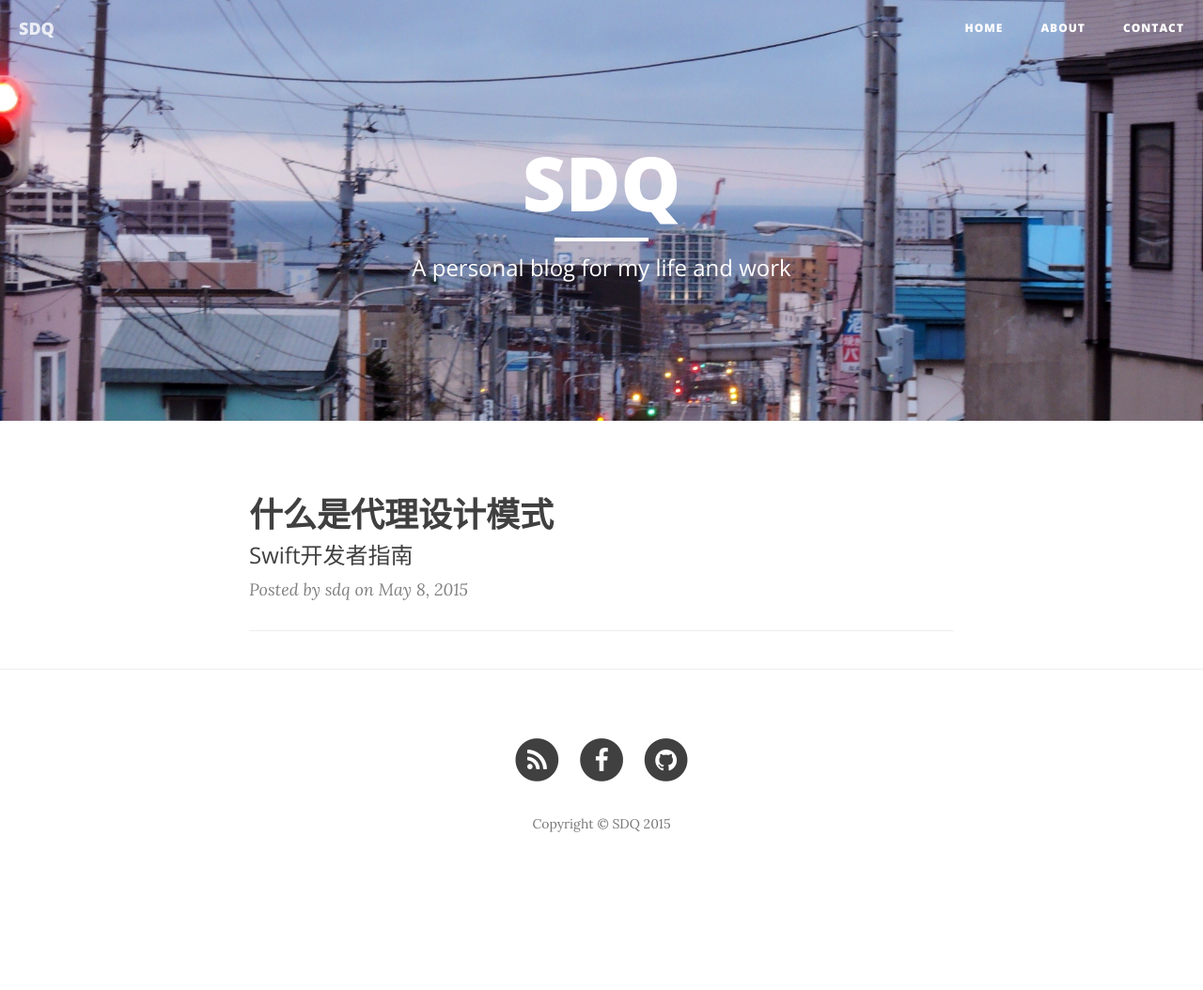
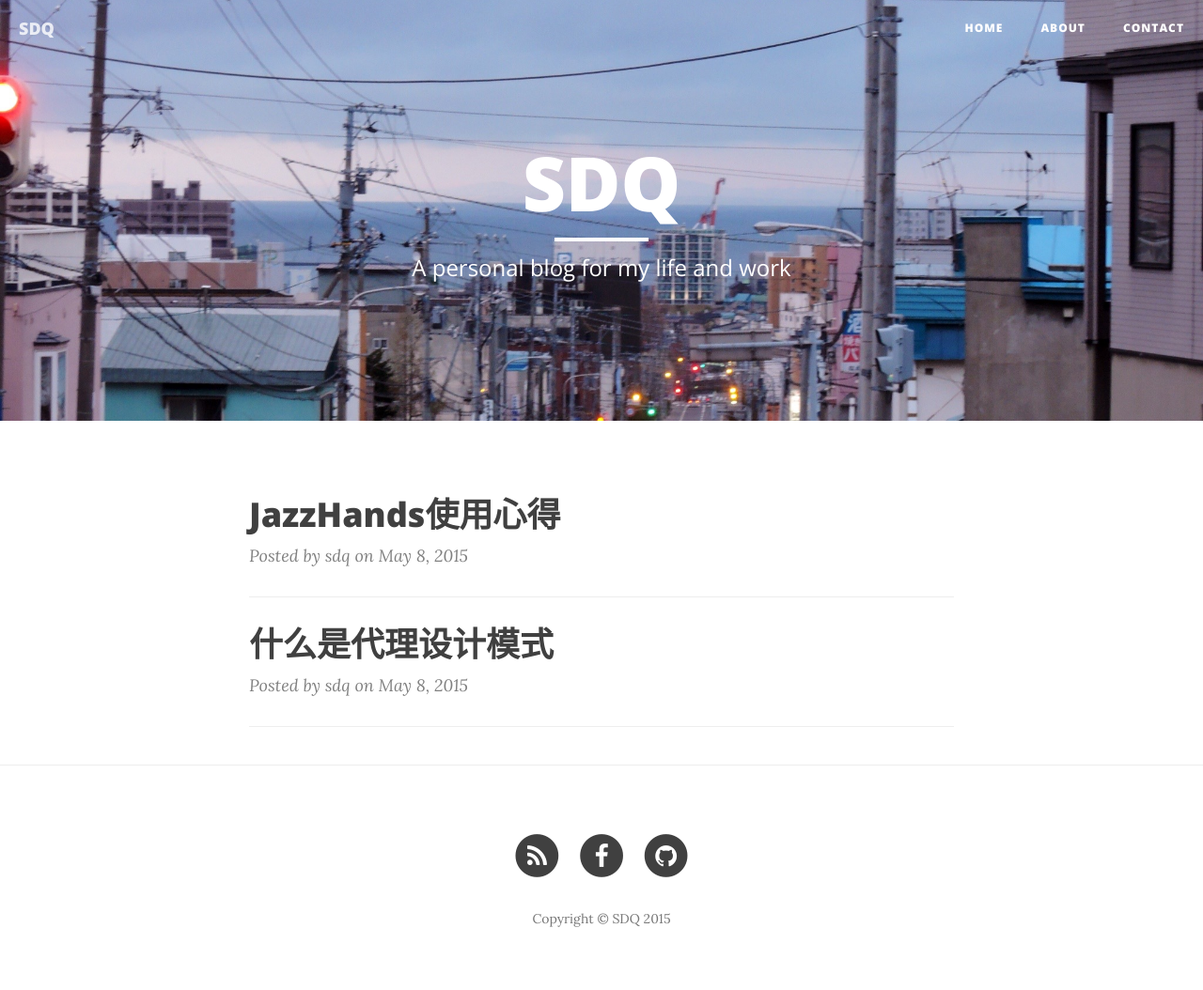
Before and after one commit to TabNab/sdq.github.io, a Jekyll site: the page built from index.html, in a window 1280 px wide. Shown: the whole page at 94% size. Built offline with Jekyll 4.4.1, drawn with Linux system fonts in a browser that asks for light colours; nearby versions of some CDN libraries; the list of posts is cut into pages by our own code; before the commit the page ends 953 px from its top, so only the background shows below that; some of the changed lines change nothing that is shown.

Commit message:
new post

```diff
--- a/_posts/2015-05-08-What-is-Delegation?–A-Swift-Developer’s-Guide.markdown
+++ b/_posts/2015-05-08-What-is-Delegation?–A-Swift-Developer’s-Guide.markdown
@@ -1,7 +1,6 @@
 ---
 layout:     post
 title:      "什么是代理设计模式"
-subtitle:   "Swift开发者指南"
 date:       2015-05-08 12:00:00
 author:     "sdq"
 header-img: "img/post-bg-06.jpg"
--- /dev/null
+++ b/_posts/2015-05-19-Jazz-Hands.markdown
@@ -0,0 +1,65 @@
+---
+layout:     post
+title:      "JazzHands使用心得"
+date:       2015-05-08 12:00:00
+author:     "sdq"
+header-img: "img/post-bg-06.jpg"
+---
+
+<h2 class="section-heading">JazzHands使用心得</h2>
+
+<p>JazzHands是一个基于关键帧的动画框架，尤其适合制作Scrollview引导动画，由IFTTT开发完成。</p>
+
+<p>核心分为两个步骤：</p>
+1. 将需要显示的view元素放置在Scrollview上。
+2. 针对各个view元素实现动画效果。
+
+<p>JazzHands可支持的动画类型如下：</p>
+* **IFTTTAlphaAnimation** animates the alpha property (creates fade effects).
+* **IFTTTAngleAnimation** animates a rotation transform (for rotation effects).
+* **IFTTTColorAnimation** animates the backgroundColor property.
+* **IFTTTConstraintsAnimation** animates AutoLayout constraint constants.
+* **IFTTTCornerRadiusAnimation** animates the layer.cornerRadius property.
+* **IFTTTFrameAnimation** animates the frame property (moves and sizes views).
+* **IFTTTHideAnimation** animates the hidden property (hides and shows views).
+* **IFTTTScaleAnimation** applies a scaling transform (to scale view sizes).
+* **IFTTTTransform3DAnimation** animates the layer.transform property (for 3D transforms).
+
+<p>这里重点说明几个关键动画的实现方法</p>
+
+<h3 class="section-heading">IFTTTFrameAnimation</h3>
+<p>frame animation是最核心的动画效果，在page的变化过程中将指定view从一个frame转移到另一frame，同时包含了位置与大小的变化。</p>
+<p>下列代码中演示的是在ScrollView从page1到page2的过程中，对myVoice这个UIViewImage设置frame动画。其中，最后两行针对两个关键帧设置了view在此关键帧的位置，JazzHands会完成中间的过渡。</p>
+<pre><code>IFTTTFrameAnimation *myVoiceFrameAnimation = [IFTTTFrameAnimation new];
+myVoiceFrameAnimation.view = self.myVoice;
+[self.animator addAnimation:myVoiceFrameAnimation];
+[myVoiceFrameAnimation addKeyFrame:[[IFTTTAnimationKeyFrame alloc] initWithTime:timeForPage(1)                                                   andFrame:self.myVoice.frame]];
+[myVoiceFrameAnimation addKeyFrame:[[IFTTTAnimationKeyFrame alloc] initWithTime:timeForPage(2) andFrame:CGRectOffset(self.myVoice.frame, timeForPage(3), 0)]];
+</code></pre>
+
+<h3 class="section-heading"> IFTTTAlphaAnimation </h3>
+<p>第二个比较实用的是透明度动画，因为在实际运用中经常会需要淡入淡出之类的效果。</p>
+<p>也是同样的原理，在关键帧设置view的透明度，下面的示例代码中在page1设置为不透明，在page2中设置为完全透明，所产生的效果就是在从第一页滑动到第二页时，view将产生淡出的动画。
+<pre><code>[titleView1AlphaAnimation addKeyFrame:[[IFTTTAnimationKeyFrame alloc] initWithTime:timeForPage(1) andAlpha:1.0f]];
+[titleView1AlphaAnimation addKeyFrame:[[IFTTTAnimationKeyFrame alloc] initWithTime:timeForPage(2) andAlpha:0.0f]];
+</code></pre>
+
+<h3 class="section-heading"> 混合动画 </h3>
+<p>当在动画中需要产生这样的效果：view1（苹果）逐渐变化为view2（香蕉）。这个时候就可以将IFTTTFrameAnimation与IFTTTAlphaAnimation混合使用。</p>
+<p>具法做法的程序如下，例子中通过frame与alpha动画的混合使用，产生redPoint与pdfIcon两个UIImageView变换的动画效果：</p>
+<pre><code>[redPointFrameAnimation addKeyFrame:[[IFTTTAnimationKeyFrame alloc] initWithTime:timeForPage(1) andFrame:self.redPoint.frame]];
+[redPointFrameAnimation addKeyFrame:[[IFTTTAnimationKeyFrame alloc] initWithTime:timeForPage(2) andFrame:self.pdfIcon.frame]];
+[redPointAlphaAnimation addKeyFrame:[[IFTTTAnimationKeyFrame alloc] initWithTime:timeForPage(1) andAlpha:1.0f]];
+[redPointAlphaAnimation addKeyFrame:[[IFTTTAnimationKeyFrame alloc] initWithTime:timeForPage(2) andAlpha:0.0f]];
+[pdfIconFrameAnimation addKeyFrame:[[IFTTTAnimationKeyFrame alloc] initWithTime:timeForPage(1) andFrame:self.redPoint.frame]];
+[pdfIconFrameAnimation addKeyFrame:[[IFTTTAnimationKeyFrame alloc] initWithTime:timeForPage(2) andFrame:self.pdfIcon.frame]];
+[pdfIconAlphaAnimation addKeyFrame:[[IFTTTAnimationKeyFrame alloc] initWithTime:timeForPage(1) andAlpha:0.0f]];
+[pdfIconAlphaAnimation addKeyFrame:[[IFTTTAnimationKeyFrame alloc] initWithTime:timeForPage(2) andAlpha:1.0f]];
+</code></pre>
+
+<h3 class="section-heading"> StyledPageControl </h3>
+<p>引导动画中常常会用到pageControl，但是如果采用官方的pageControl不免有些单调，这里推荐使用StyledPageControl，可以很简单地对pageControl进行设置。</p>
+<p>这里要注意的是：需要将pageControl加载到self.view上，而不是self.scrollView</p>
+
+<h4 class="section-heading"> 项目代码 </h4>
+<p>示例代码是我在<a href="http://talk.ai">简聊2.0</a>开发过程中制作的引导动画，完整代码请戳<a href="https://github.com/sdq/Intro-Guide-View-for-Talk.ai">链接</a></p>
```
